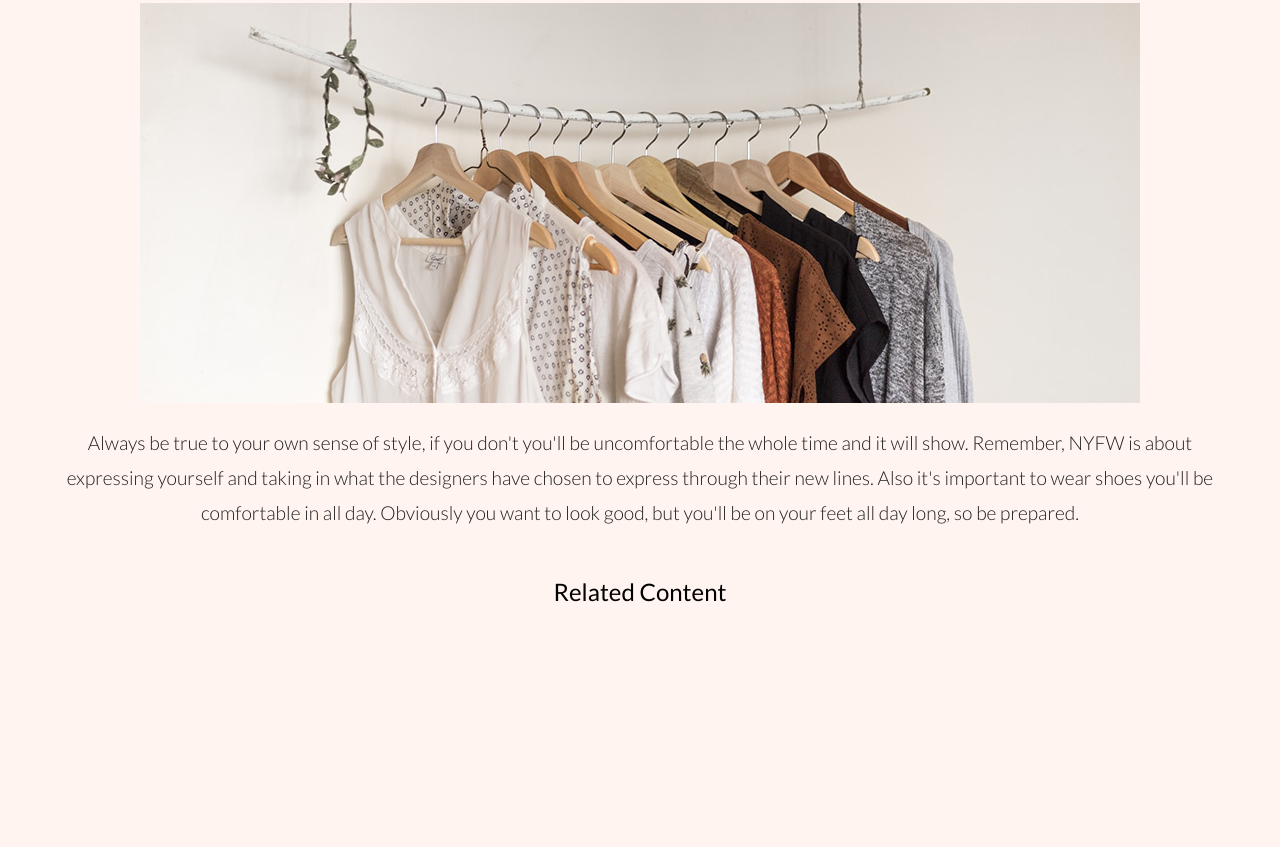
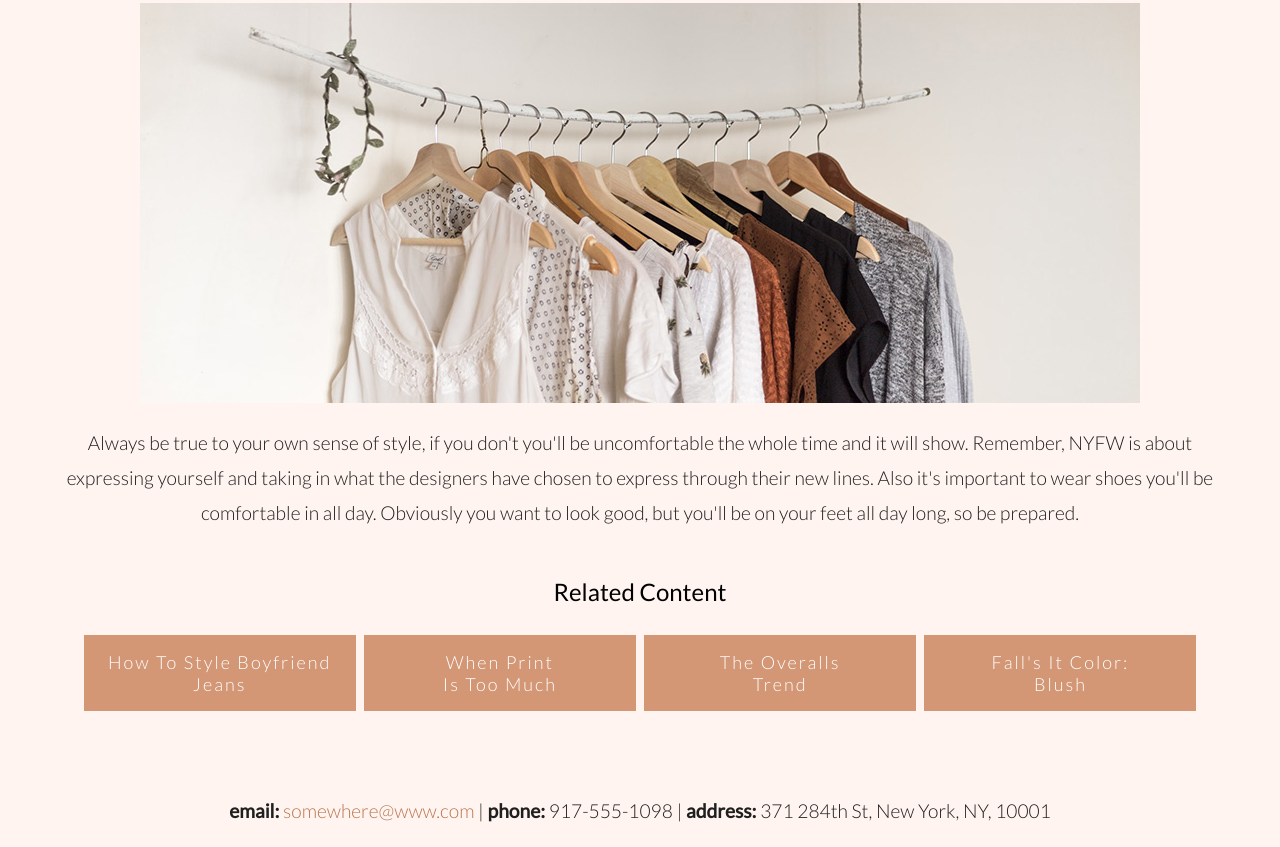
Before and after one commit to kaybee24/isas-blog, a plain HTML site: page index.html in a window 1280 px wide. Shown: the part 2135-2982 px from the top of the page. Before the commit the page ends 2742 px from the top, so only its background shows below. Drawn offline with Linux system fonts and the light colour scheme; a web font is replaced by a local one.

Commit message:
update styles and index

```diff
--- a/index.html
+++ b/index.html
@@ -50,6 +50,31 @@
                 express through their new lines. Also it's important to wear shoes you'll be comfortable in all day.
                 Obviously you want to look good, but you'll be on your feet all day long, so be prepared.</p>
             <h4>Related Content</h4>
+
+            <!-- Highlight -->
+
+            <ul class="highlight">
+                <li>
+                    <span class="category">How To Style Boyfriend Jeans</span>
+                </li>
+                <li>
+                    <span class="category">When Print <br />Is Too Much</span>
+                </li>
+                <li>
+                    <span class="category">The Overalls<br /> Trend</span>
+                </li>
+                <li>
+                    <span class="category">Fall's It Color: <br />Blush</span>
+                </li>
+            </ul>
+        </div>
+        <div id="contact">
+            <p><strong>email:</strong> <a href="mailto:somewhere@www.com">somewhere@www.com</a> |
+                <strong>phone:</strong> 917-555-1098 |
+                <strong>address:</strong> 371 284th St, New York, NY, 10001
+            </p>
+        </div>
+    </div>
 </body>
 
 </html>
--- a/resources/style.css
+++ b/resources/style.css
@@ -46,3 +46,44 @@ a {
 .profile-pic {
     border-radius: 50%;
 }
+
+/* Highlight */
+
+ul.highlight {
+	padding: 0.5rem;
+}
+
+ul.highlight li {
+	display: inline-block;
+	background-color: rgb(211, 151, 118);
+	list-style: none;
+	width: 15rem;
+	padding: 1rem;
+    margin: 0.15rem;
+}
+
+.highlight .category {
+	color: rgb(255, 255, 255);
+	font-weight: 200;
+	letter-spacing: 2px;
+	display: block;
+}
+
+#contact {
+    margin-top: 4.5rem;
+}
+
+@media (max-width: 768px) {
+    p {
+      font-size: 1rem;
+    }
+    .body img {
+        width: 26rem;
+    }
+  }
+
+  @media (max-width: 420px) {
+    p {
+      font-size: 0.8rem;
+    }
+  }
```
